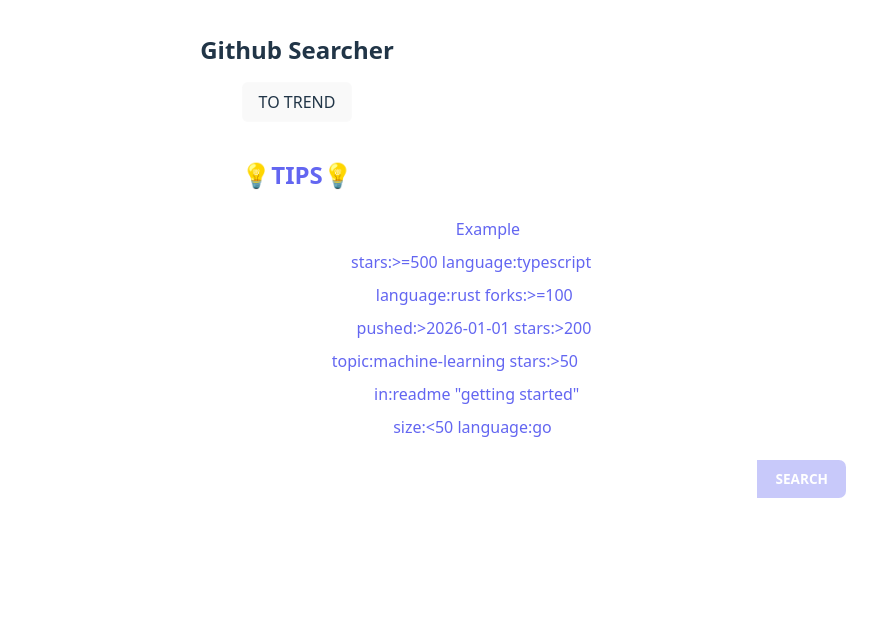
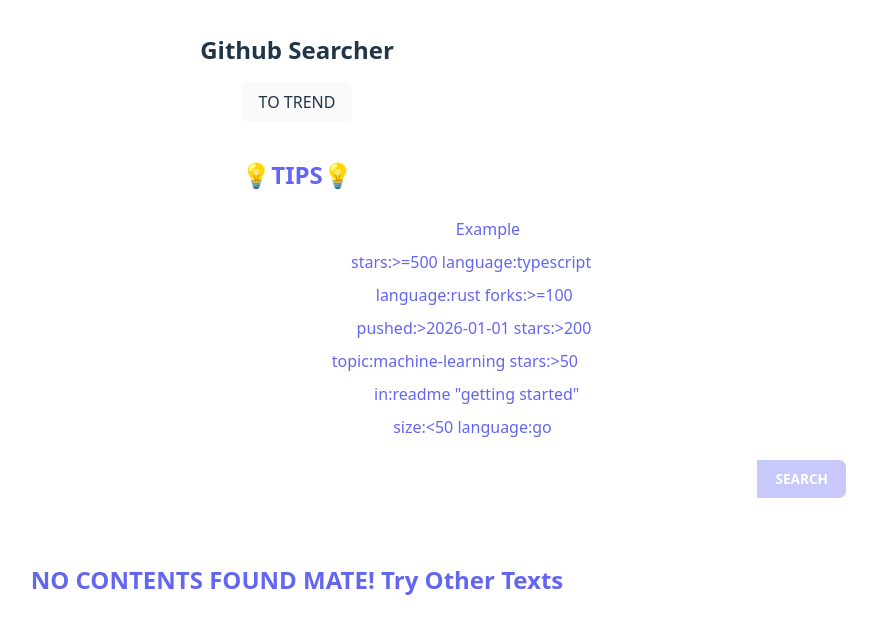
Before and after one commit to Tonipenyallop/github_searcher, a React (Vite) app: page / in a window 1280 px wide. Shown: the top 634 px of the page, without its empty margins (343-1220 px from the left). Built offline with nearby package versions, Linux system fonts and the light colour scheme.

Commit message:
handles 0 item case

```diff
--- a/src/App.css
+++ b/src/App.css
@@ -71,6 +71,11 @@
 .search-button:disabled {
   opacity: 0.35;
   cursor: not-allowed;
+}
+
+.no-content-text {
+  color: var(--accent);
+  text-align: center;
 }
 
 .repository-container {
--- a/src/App.tsx
+++ b/src/App.tsx
@@ -132,6 +132,12 @@ function App() {
           totalItems={totalItems}
         />
       )}
+
+      {!isLoading && totalItems === 0 && (
+        <h2 className="no-content-text">
+          NO CONTENTS FOUND MATE! Try Other Texts
+        </h2>
+      )}
     </div>
   );
 }
```
